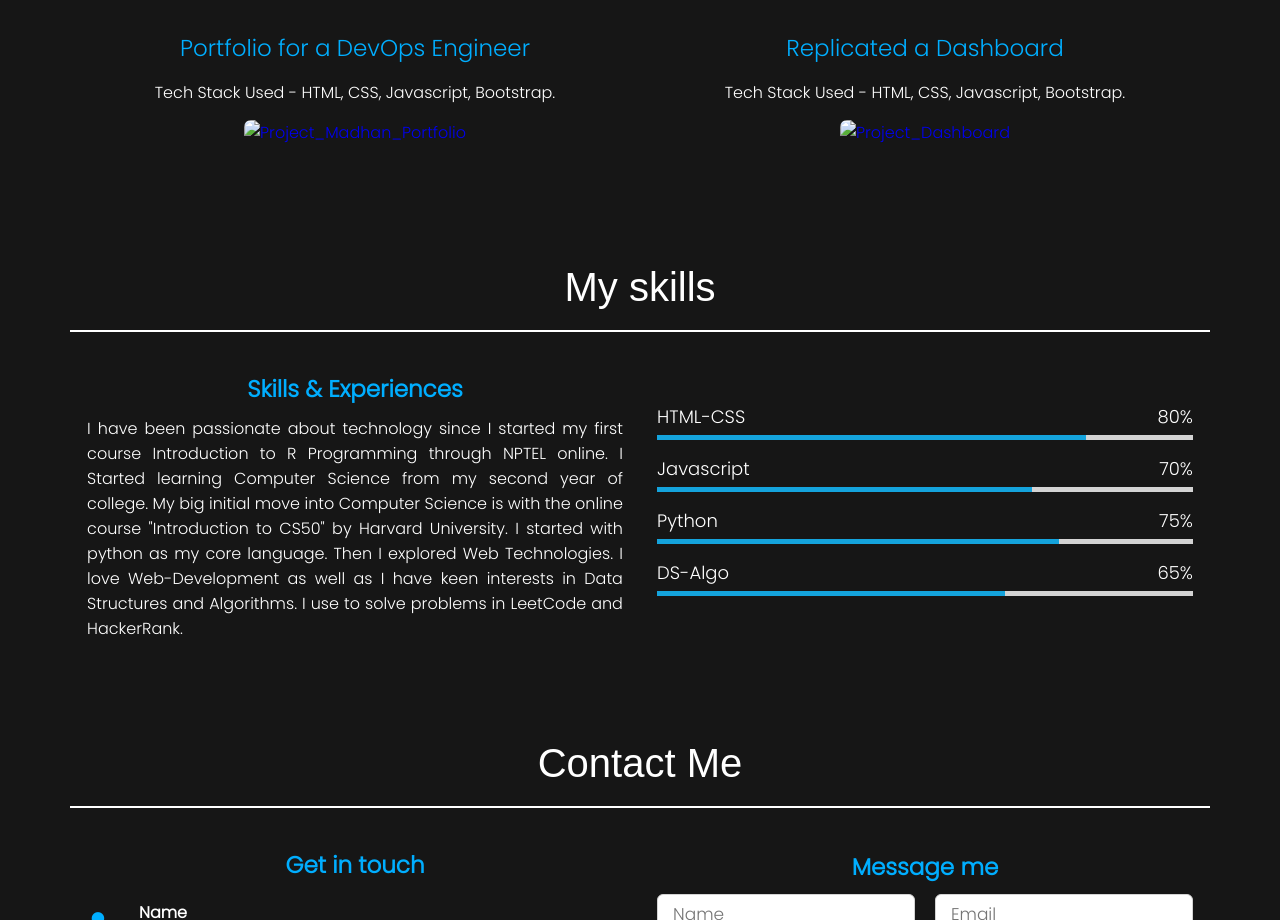
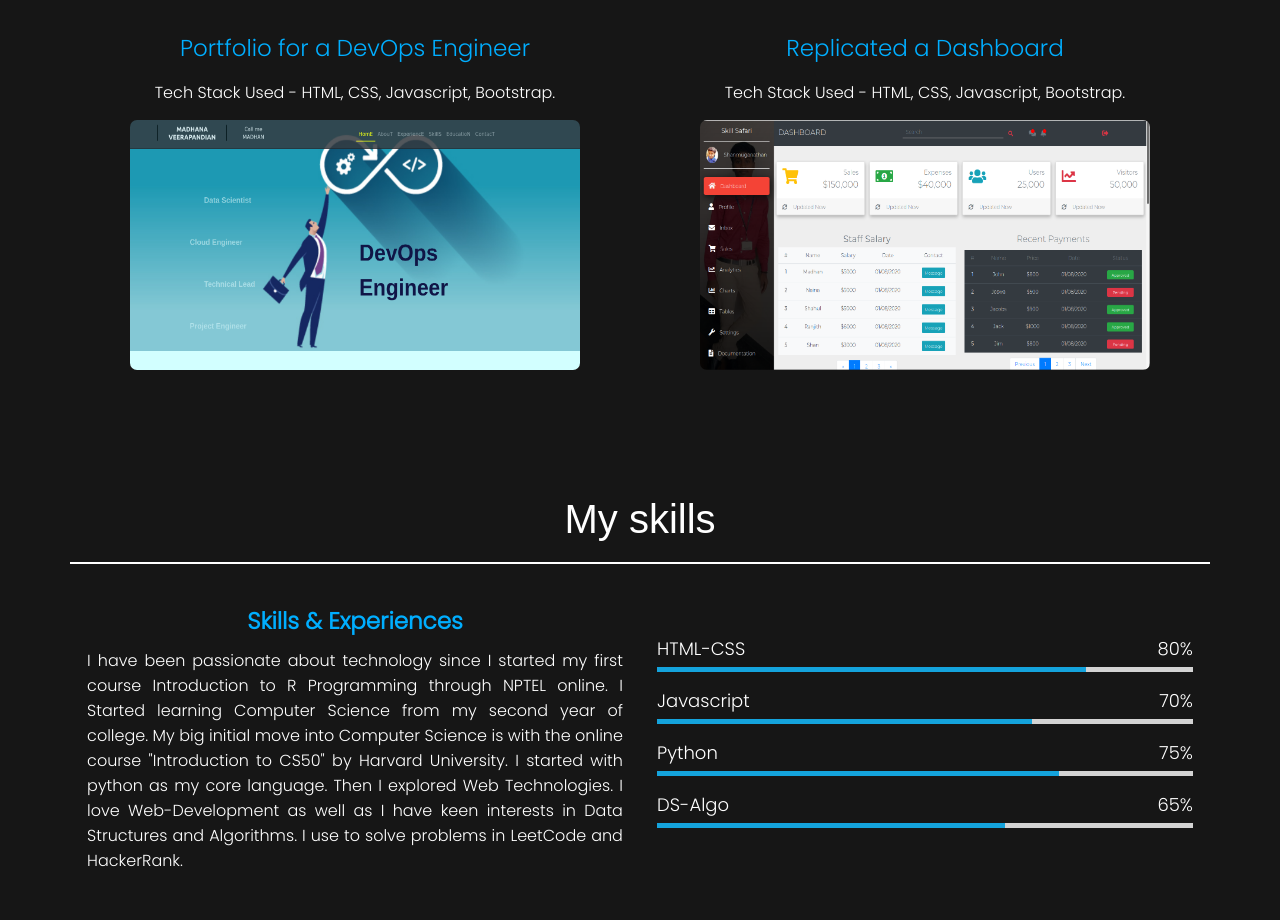
Before and after one commit to Shanmuganathanb/Portfolio_1, a plain HTML site: page index.html in a window 1280 px wide. Shown: the part 1620-2540 px from the top of the page. Drawn offline with nearby package versions, Linux system fonts and the light colour scheme; the site is published under a folder, as on GitHub Pages, so addresses that start at the root find nothing; a script that the page names is missing.

Commit message:
Fixed images

```diff
--- a/index.html
+++ b/index.html
@@ -90,7 +90,7 @@
                             Tech Stack Used - HTML, CSS, Javascript, Bootstrap.
                         </p>
                         <a href="https://github.com/Shanmuganathanb/Madhan_Portfolio">
-                            <img src="/assets/images/Screenshot_Madhan_Portfolio.png" alt="Project_Madhan_Portfolio">
+                            <img src="./assets/images/Screenshot_Madhan_Portfolio.png" alt="Project_Madhan_Portfolio">
                         </a>
                     </div>
                 </div>
@@ -101,7 +101,7 @@
                             Tech Stack Used - HTML, CSS, Javascript, Bootstrap.
                         </p>
                         <a href="https://github.com/Shanmuganathanb/Dashboard_1">
-                            <img src="/assets/images/Screenshot_Dashboard.png" alt="Project_Dashboard">
+                            <img src="./assets/images/Screenshot_Dashboard.png" alt="Project_Dashboard">
                         </a>
                     </div>
                 </div>
```
Also changed, not shown: css/style.css (line endings or trailing spaces).
